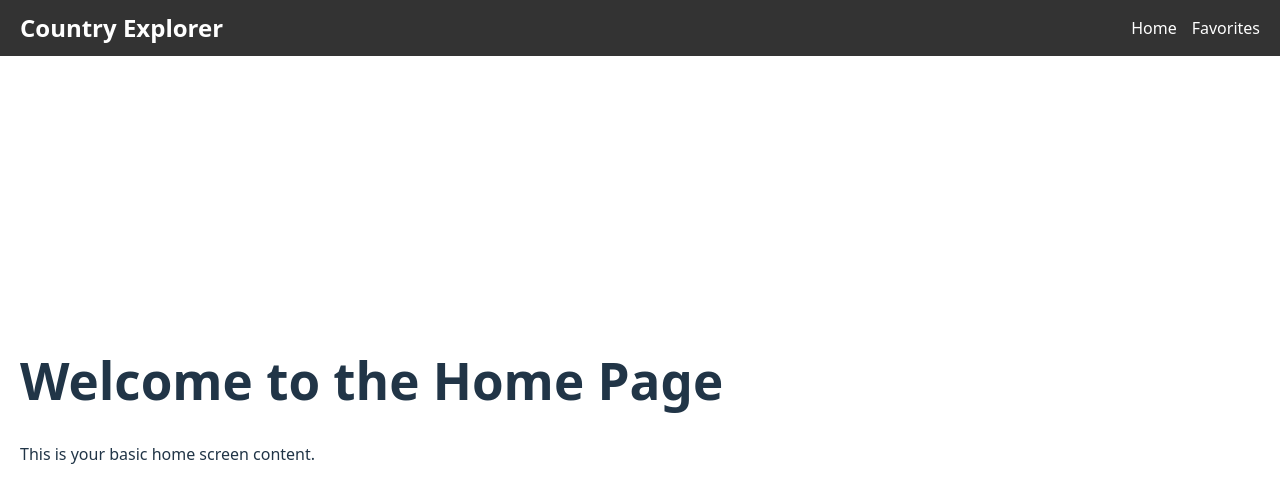
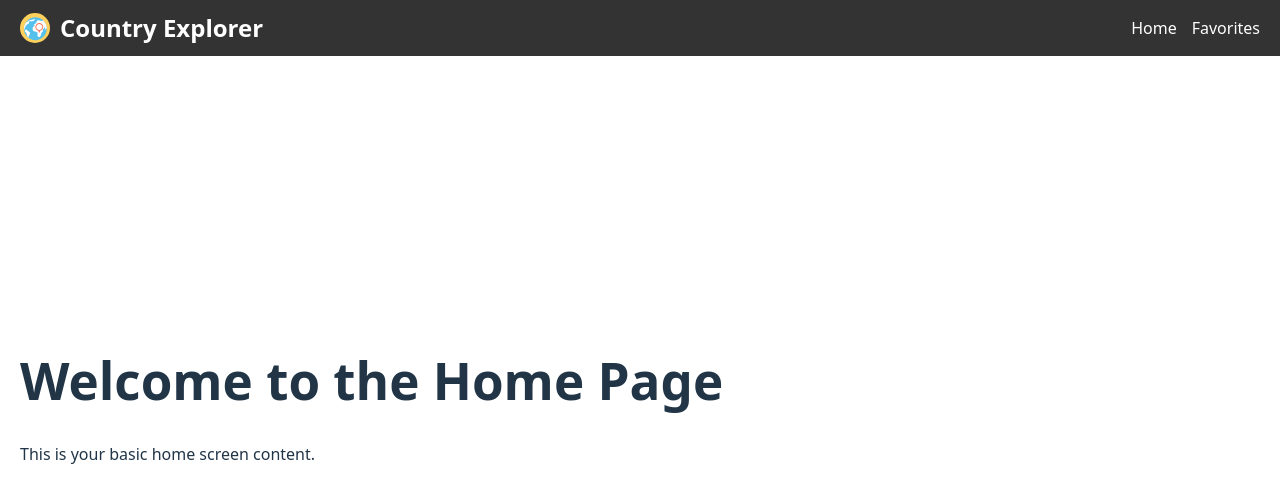
Before and after one commit to irenepixx/country-explorer, a React (Vite) app: page / in a window 1280 px wide. Shown: the top 502 px of the page. Built offline with nearby package versions, Linux system fonts and the light colour scheme.

Commit message:
style: Add icon image to navbar

```diff
--- a/src/components/Navbar.tsx
+++ b/src/components/Navbar.tsx
@@ -4,6 +4,7 @@ import { Link } from "react-router-dom";
 const Navbar: React.FC = () => {
   return (
     <nav style={styles.nav}>
+      <img style={styles.logoImage} src="/earth.svg" />
       <h2 style={styles.logo}>Country Explorer</h2>
       <div style={styles.linksContainer}>
         <Link to="/" style={styles.link}>
@@ -34,6 +35,12 @@ const styles = {
     boxSizing: "border-box",
   } as React.CSSProperties,
 
+  logoImage: {
+    width: "30px",
+    height: "30px",
+    marginRight: "10px",
+  } as React.CSSProperties,
+
   logo: {
     margin: 0,
     fontSize: "1.5rem",
```
